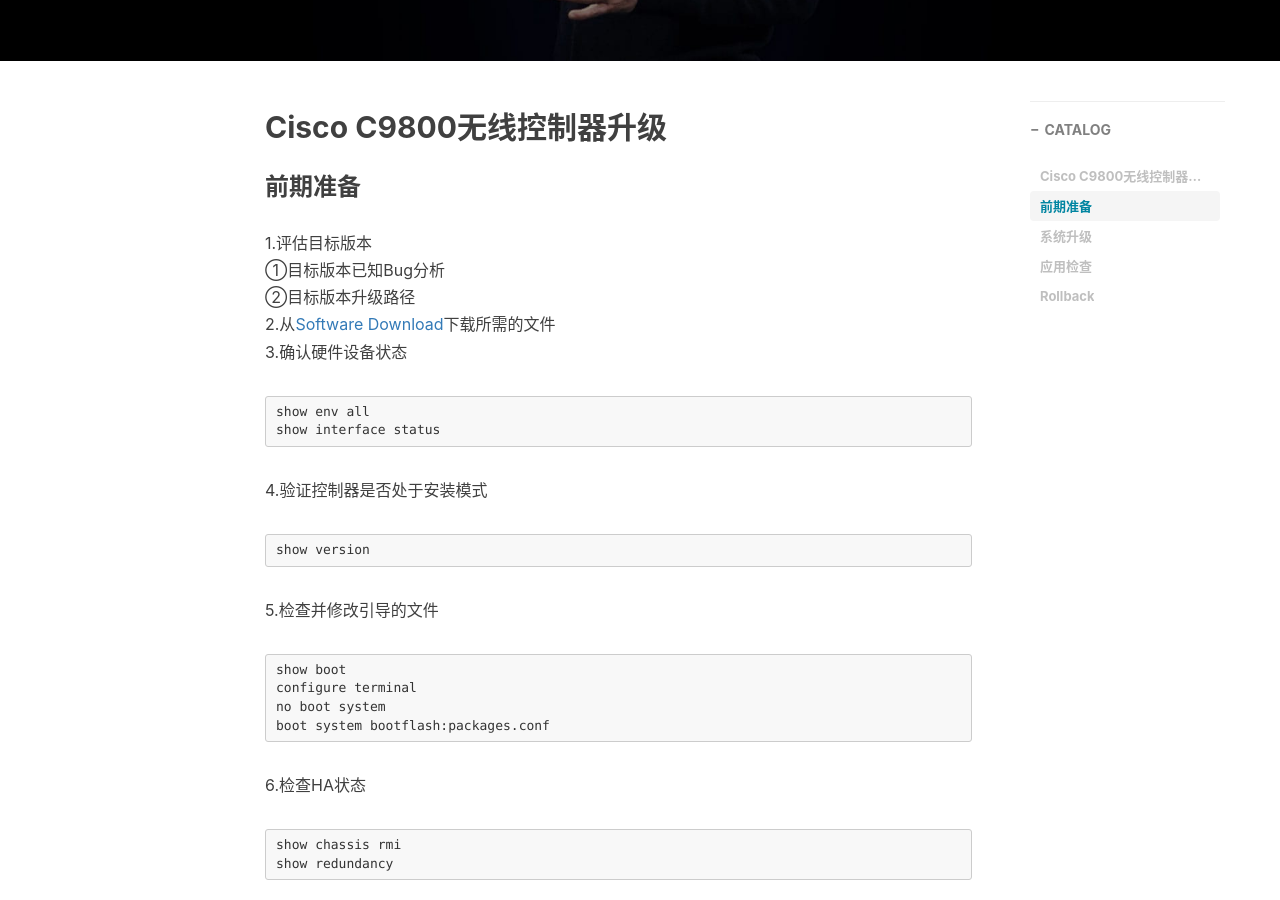
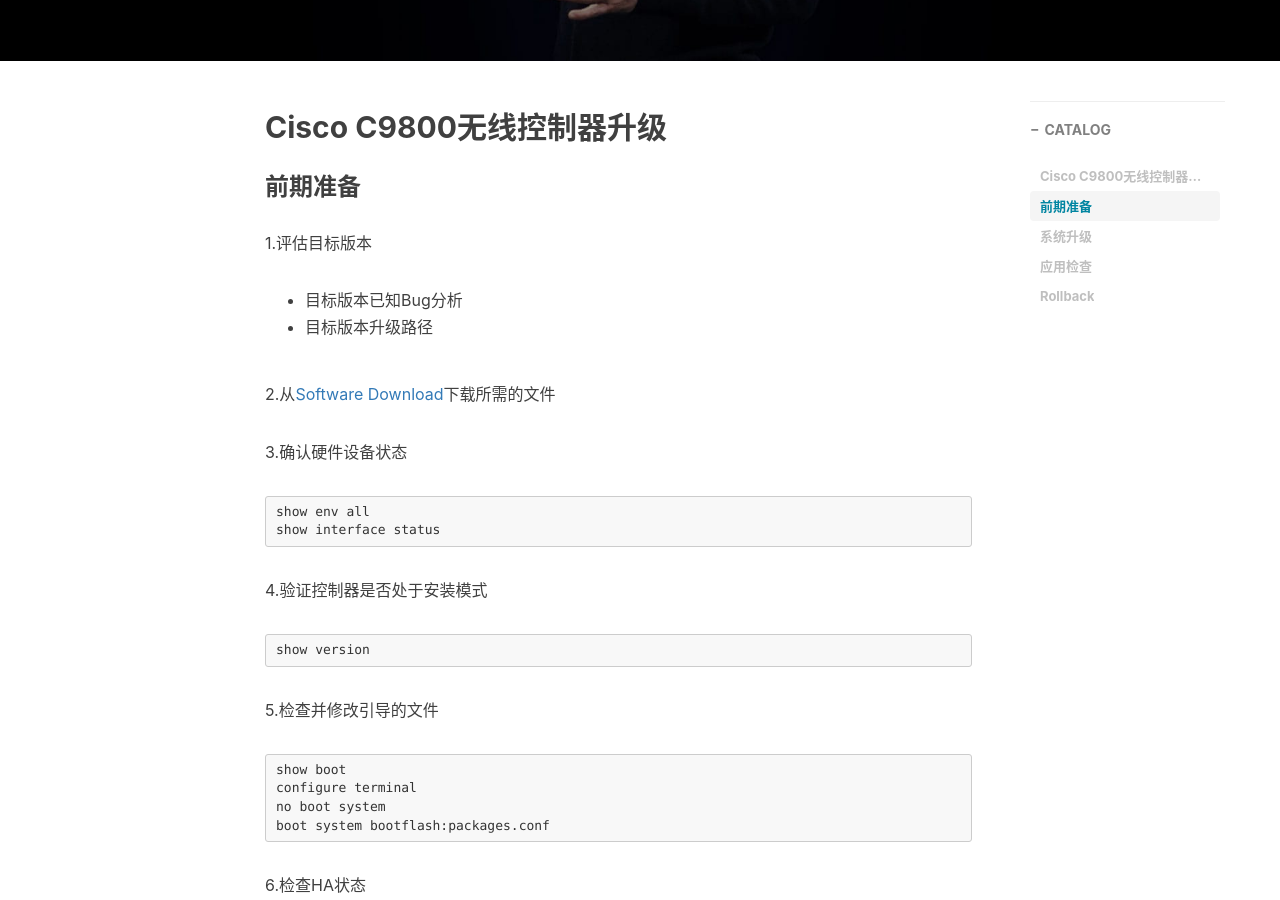
Before and after one commit to Ethan58789/Ethan58789.github.io, a Jekyll site: the page built from _posts/2024-12-25-Cisco C9800无线控制器升级.md, in a window 1280 px wide and 900 px high, scrolled down 462 px. Built offline with Jekyll 4.4.1, drawn with Linux system fonts in a browser that asks for light colours; nearby versions of some CDN libraries; comment, search, counter and statistics services are not loaded.

Commit message:
Initial commit

````diff
--- a/_posts/2024-12-25-Cisco C9800无线控制器升级.md
+++ b/_posts/2024-12-25-Cisco C9800无线控制器升级.md
@@ -12,10 +12,12 @@ tags:
 ---
 ## Cisco C9800无线控制器升级
 ### 前期准备
-1.评估目标版本 \
-①目标版本已知Bug分析 \
-②目标版本升级路径 \
-2.从[Software Download](https://software.cisco.com/download/home)下载所需的文件 \
+1.评估目标版本
+- 目标版本已知Bug分析
+- 目标版本升级路径
+
+2.从[Software Download](https://software.cisco.com/download/home)下载所需的文件
+
 3.确认硬件设备状态
 ```commandline
 show env all
````
